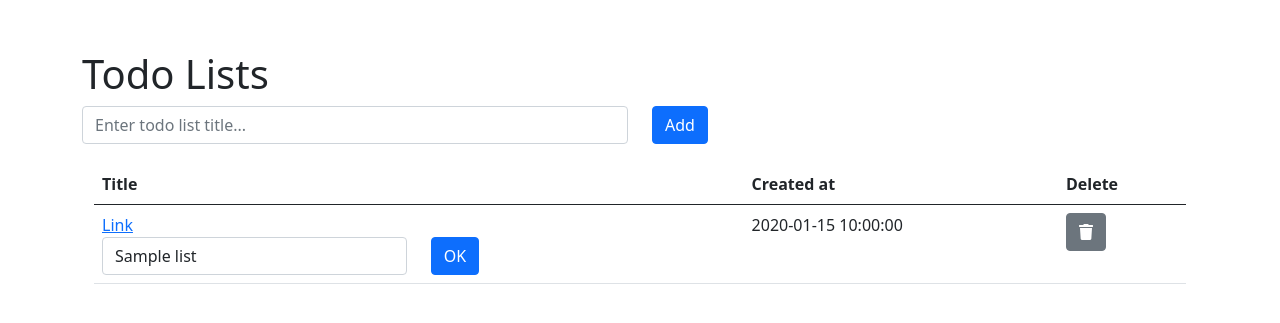
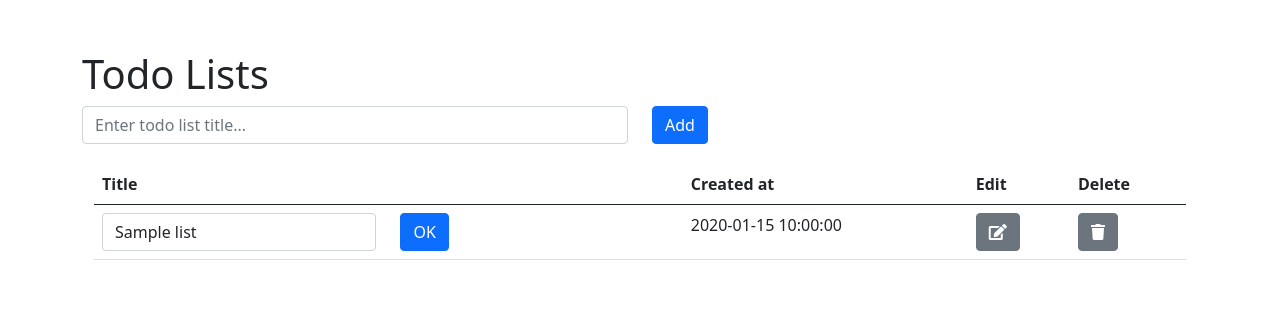
Before and after one commit to jakobrobert/todo-app, a Flask app: page /todo_lists in a window 1280 px wide. Shown: the top 323 px of the page. Run offline with Flask 2, Linux system fonts and the light colour scheme; tables that the repository leaves empty hold one stand-in row (values such as "Sample post"); parts of the project's set-up code (start-up, migrations or seed data) failed here and were passed over.

Commit message:
Add separate Edit column to TodoLists, this follows the link to the TodoList

```diff
--- a/app/templates/todo.html
+++ b/app/templates/todo.html
@@ -24,7 +24,7 @@
     <td>
         <a class="btn btn-secondary"
            href="{{ url_for('delete_todo', todo_id=todo.id, todo_list_id=todo_list_id) }}">
-            <i class="fa fa-trash" aria-hidden="true"></i>
+            <i class="fas fa-trash" aria-hidden="true"></i>
         </a>
     </td>
     </tr>
--- a/app/templates/todo_lists.html
+++ b/app/templates/todo_lists.html
@@ -31,6 +31,7 @@
                     <tr>
                         <th>Title</th>
                         <th>Created at</th>
+                        <th>Edit</th>
                         <th>Delete</th>
                     </tr>
                 </thead>
@@ -38,11 +39,6 @@
                     {% for todo_list in todo_lists %}
                         <tr>
                             <td>
-                                <!-- TODO Edit icon button in separate column? -->
-                                <a href="{{ url_for('get_todo_list', id=todo_list.id) }}">
-                                    Link
-                                </a>
-                                <!-- TODO improve design, e.g. smaller length for input field, need separate divs? -->
                                 <form action="{{ url_for('edit_todo_list_title', id=todo_list.id) }}" method="post">
                                     <div class="form-group row">
                                         <div class="col">
@@ -58,8 +54,13 @@
                             </td>
                             <td>{{ todo_list.timestamp_created }}</td>
                             <td>
+                                <a class="btn btn-secondary" href="{{ url_for('get_todo_list', id=todo_list.id) }}">
+                                    <i class="fas fa-edit" aria-hidden="true"></i>
+                                </a>
+                            </td>
+                            <td>
                                 <a class="btn btn-secondary" href="{{ url_for('delete_todo_list', id=todo_list.id) }}">
-                                    <i class="fa fa-trash" aria-hidden="true"></i>
+                                    <i class="fas fa-trash" aria-hidden="true"></i>
                                 </a>
                             </td>
                         </tr>
```
